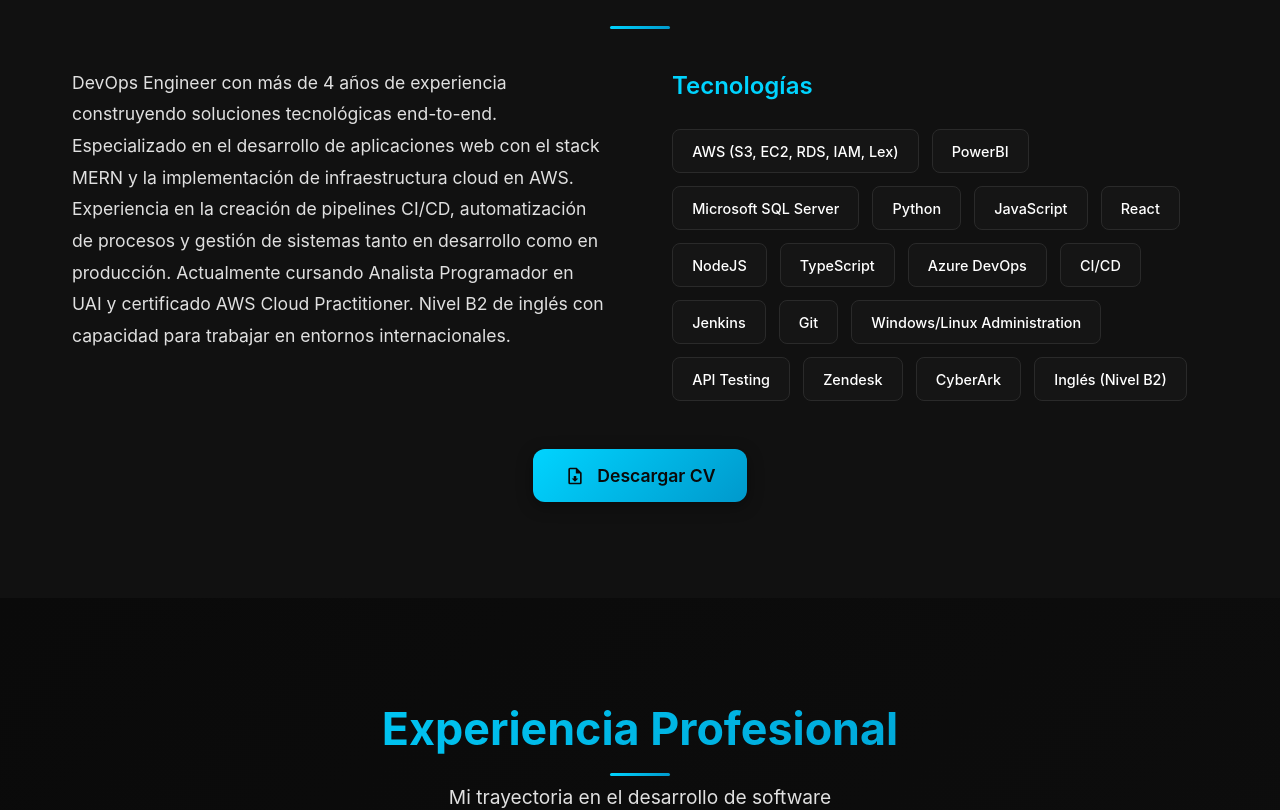
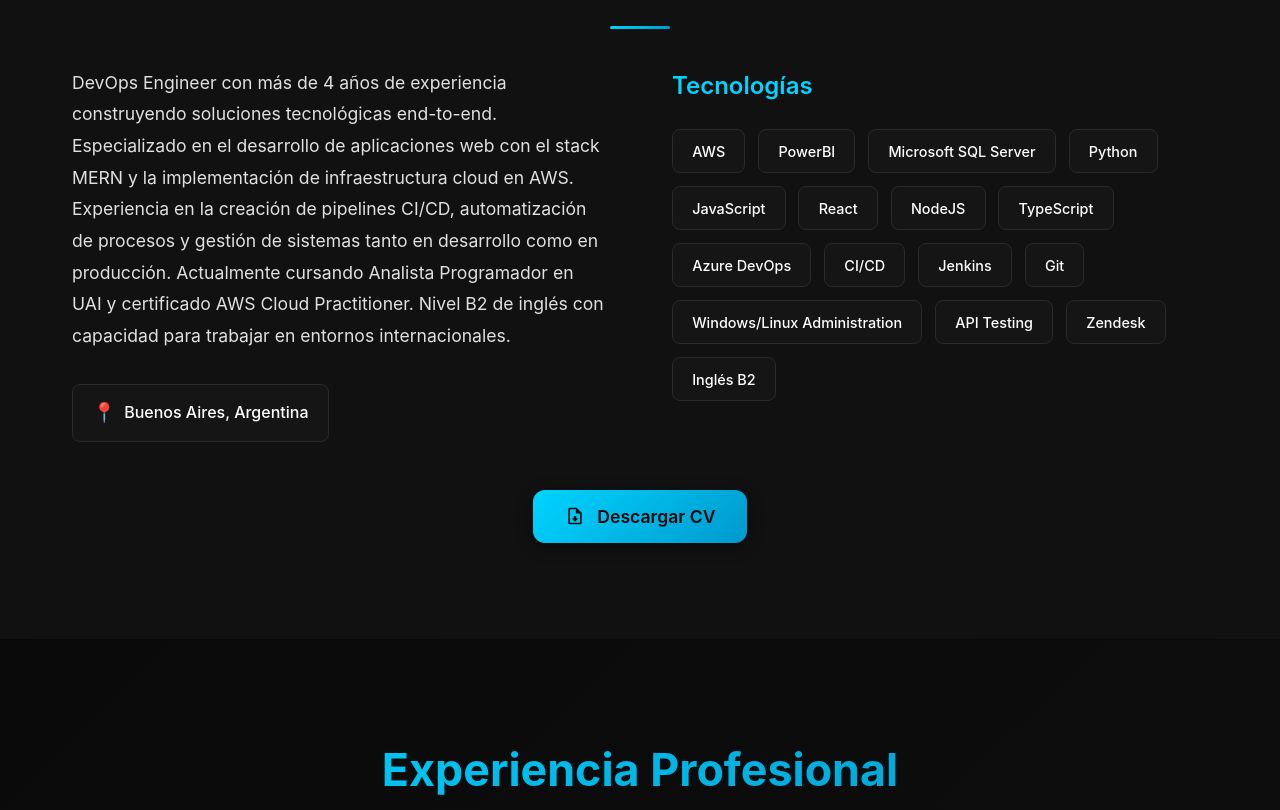
Before and after one commit to franco954/Portfolio, a React (Vite) app: page / in a window 1280 px wide. Shown: the part 949-1759 px from the top of the page. Built offline with nearby package versions, Linux system fonts and the light colour scheme.

Commit message:
update contact section and location

```diff
--- a/src/App.tsx
+++ b/src/App.tsx
@@ -29,7 +29,7 @@
   };
 
   const skills = [
-    "AWS (S3, EC2, RDS, IAM, Lex)",
+    "AWS",
     "PowerBI",
     "Microsoft SQL Server",
     "Python",
@@ -44,8 +44,7 @@
     "Windows/Linux Administration",
     "API Testing",
     "Zendesk",
-    "CyberArk",
-    "Inglés (Nivel B2)",
+    "Inglés B2",
   ];
 
   const experiences: ExperienceType[] = [
@@ -98,7 +97,7 @@
       position: "Cyber Security Analyst",
       period: "Enero 2021 - Diciembre 2021",
       description:
-        "Desarrollé scripts en JavaScript y Python para automatizar tareas de seguridad y análisis de vulnerabilidades. Brindé soporte técnico a ususarios internos dentro de la empresa",
+        "Desarrollé scripts en JavaScript y Python para automatizar tareas de seguridad y análisis de vulnerabilidades. Brindé soporte técnico a usuarios internos dentro de la empresa",
       technologies: ["JavaScript", "Python", "CyberArk"],
     },
   ];
@@ -170,6 +169,7 @@
         about={personalInfo.about}
         skills={skills}
         cvOnline={personalInfo.cvOnline}
+        location={personalInfo.location}
       />
       <Experience experiences={experiences} />
       <EducationComponent
@@ -178,7 +178,6 @@
         courses={courses}
       />
       <Contact
-        location={personalInfo.location}
         phone={personalInfo.phone}
         email={personalInfo.email}
         linkedin={personalInfo.linkedin}
--- a/src/components/About.css
+++ b/src/components/About.css
@@ -50,6 +50,28 @@
   line-height: 1.8;
   color: var(--text-secondary);
   margin-bottom: 2rem;
+}
+
+.location-info {
+  display: flex;
+  align-items: center;
+  gap: 0.5rem;
+  margin-top: 1.5rem;
+  padding: 0.8rem 1.2rem;
+  background: var(--bg-card);
+  border-radius: 8px;
+  border: 1px solid var(--border-color);
+  width: fit-content;
+}
+
+.location-icon {
+  font-size: 1.2rem;
+}
+
+.location-text {
+  color: var(--text-primary);
+  font-weight: 500;
+  font-size: 1rem;
 }
 
 .skills h3 {
--- a/src/components/About.tsx
+++ b/src/components/About.tsx
@@ -5,9 +5,10 @@
   about: string;
   skills: string[];
   cvOnline?: string;
+  location: string;
 }
 
-const About: React.FC<AboutProps> = ({ about, skills, cvOnline }) => {
+const About: React.FC<AboutProps> = ({ about, skills, cvOnline, location }) => {
   const handleDownloadCV = () => {
     if (cvOnline) {
       window.open(cvOnline, "_blank");
@@ -21,6 +22,10 @@
         <div className="about-content">
           <div className="about-text">
             <p>{about}</p>
+            <div className="location-info">
+              <span className="location-icon">📍</span>
+              <span className="location-text">{location}</span>
+            </div>
           </div>
           <div className="skills">
             <h3>Tecnologías</h3>
--- a/src/components/Contact.tsx
+++ b/src/components/Contact.tsx
@@ -2,7 +2,6 @@
 import "./Contact.css";
 
 interface ContactProps {
-  location: string;
   phone: string;
   email: string;
   linkedin?: string;
@@ -10,7 +9,6 @@
 }
 
 const Contact: React.FC<ContactProps> = ({
-  location,
   phone,
   email,
   linkedin,
@@ -26,12 +24,19 @@
         </p>
 
         <div className="contact-info-grid">
-          <a href={`tel:${phone}`} className="contact-card">
-            <div className="contact-icon phone">
-              <span>📞</span>
+          <a
+            href={`https://wa.me/${phone.replace(/[^0-9]/g, "")}`}
+            target="_blank"
+            rel="noopener noreferrer"
+            className="contact-card"
+          >
+            <div className="contact-icon whatsapp">
+              <svg width="24" height="24" viewBox="0 0 24 24" fill="#0fad49ff">
+                <path d="M17.472 14.382c-.297-.149-1.758-.867-2.03-.967-.273-.099-.471-.148-.67.15-.197.297-.767.966-.94 1.164-.173.199-.347.223-.644.075-.297-.15-1.255-.463-2.39-1.475-.883-.788-1.48-1.761-1.653-2.059-.173-.297-.018-.458.13-.606.134-.133.298-.347.446-.52.149-.174.198-.298.298-.497.099-.198.05-.371-.025-.52-.075-.149-.669-1.612-.916-2.207-.242-.579-.487-.5-.669-.51-.173-.008-.371-.01-.569-.01-.198 0-.52.074-.792.372-.272.297-1.04 1.016-1.04 2.479 0 1.462 1.065 2.875 1.213 3.074.149.198 2.096 3.2 5.077 4.487.709.306 1.262.489 1.694.625.712.227 1.36.195 1.871.118.571-.085 1.758-.719 2.006-1.413.248-.694.248-1.289.173-1.413-.074-.124-.272-.198-.57-.347m-5.421 7.403h-.004a9.87 9.87 0 01-5.031-1.378l-.361-.214-3.741.982.998-3.648-.235-.374a9.86 9.86 0 01-1.51-5.26c.001-5.45 4.436-9.884 9.888-9.884 2.64 0 5.122 1.03 6.988 2.898a9.825 9.825 0 012.893 6.994c-.003 5.45-4.437 9.884-9.885 9.884m8.413-18.297A11.815 11.815 0 0012.05 0C5.495 0 .16 5.335.157 11.892c0 2.096.547 4.142 1.588 5.945L.057 24l6.305-1.654a11.882 11.882 0 005.683 1.448h.005c6.554 0 11.89-5.335 11.893-11.893A11.821 11.821 0 0020.893 3.488" />
+              </svg>
             </div>
             <div className="contact-details">
-              <h3>Teléfono</h3>
+              <h3>WhatsApp</h3>
               <p>{phone}</p>
             </div>
           </a>
@@ -44,12 +49,7 @@
               className="contact-card"
             >
               <div className="contact-icon linkedin">
-                <svg
-                  width="24"
-                  height="24"
-                  viewBox="0 0 24 24"
-                  fill="currentColor"
-                >
+                <svg width="24" height="24" viewBox="0 0 24 24" fill="#0077B5">
                   <path d="M20.447 20.452h-3.554v-5.569c0-1.328-.027-3.037-1.852-3.037-1.853 0-2.136 1.445-2.136 2.939v5.667H9.351V9h3.414v1.561h.046c.477-.9 1.637-1.85 3.37-1.85 3.601 0 4.267 2.37 4.267 5.455v6.286zM5.337 7.433c-1.144 0-2.063-.926-2.063-2.065 0-1.138.92-2.063 2.063-2.063 1.14 0 2.064.925 2.064 2.063 0 1.139-.925 2.065-2.064 2.065zm1.782 13.019H3.555V9h3.564v11.452zM22.225 0H1.771C.792 0 0 .774 0 1.729v20.542C0 23.227.792 24 1.771 24h20.451C23.2 24 24 23.227 24 22.271V1.729C24 .774 23.2 0 22.222 0h.003z" />
                 </svg>
               </div>
@@ -78,12 +78,7 @@
               className="contact-card"
             >
               <div className="contact-icon github">
-                <svg
-                  width="24"
-                  height="24"
-                  viewBox="0 0 24 24"
-                  fill="currentColor"
-                >
+                <svg width="24" height="24" viewBox="0 0 24 24" fill="#333">
                   <path d="M12 0c-6.626 0-12 5.373-12 12 0 5.302 3.438 9.8 8.207 11.387.599.111.793-.261.793-.577v-2.234c-3.338.726-4.033-1.416-4.033-1.416-.546-1.387-1.333-1.756-1.333-1.756-1.089-.745.083-.729.083-.729 1.205.084 1.839 1.237 1.839 1.237 1.07 1.834 2.807 1.304 3.492.997.107-.775.418-1.305.762-1.604-2.665-.305-5.467-1.334-5.467-5.931 0-1.311.469-2.381 1.236-3.221-.124-.303-.535-1.524.117-3.176 0 0 1.008-.322 3.301 1.23.957-.266 1.983-.399 3.003-.404 1.02.005 2.047.138 3.006.404 2.291-1.552 3.297-1.23 3.297-1.23.653 1.653.242 2.874.118 3.176.77.84 1.235 1.911 1.235 3.221 0 4.609-2.807 5.624-5.479 5.921.43.372.823 1.102.823 2.222v3.293c0 .319.192.694.801.576 4.765-1.589 8.199-6.086 8.199-11.386 0-6.627-5.373-12-12-12z" />
                 </svg>
               </div>
@@ -93,16 +88,6 @@
               </div>
             </a>
           )}
-
-          <div className="contact-card">
-            <div className="contact-icon location">
-              <span>📍</span>
-            </div>
-            <div className="contact-details">
-              <h3>Ubicación</h3>
-              <p>{location}</p>
-            </div>
-          </div>
         </div>
       </div>
     </section>
```
